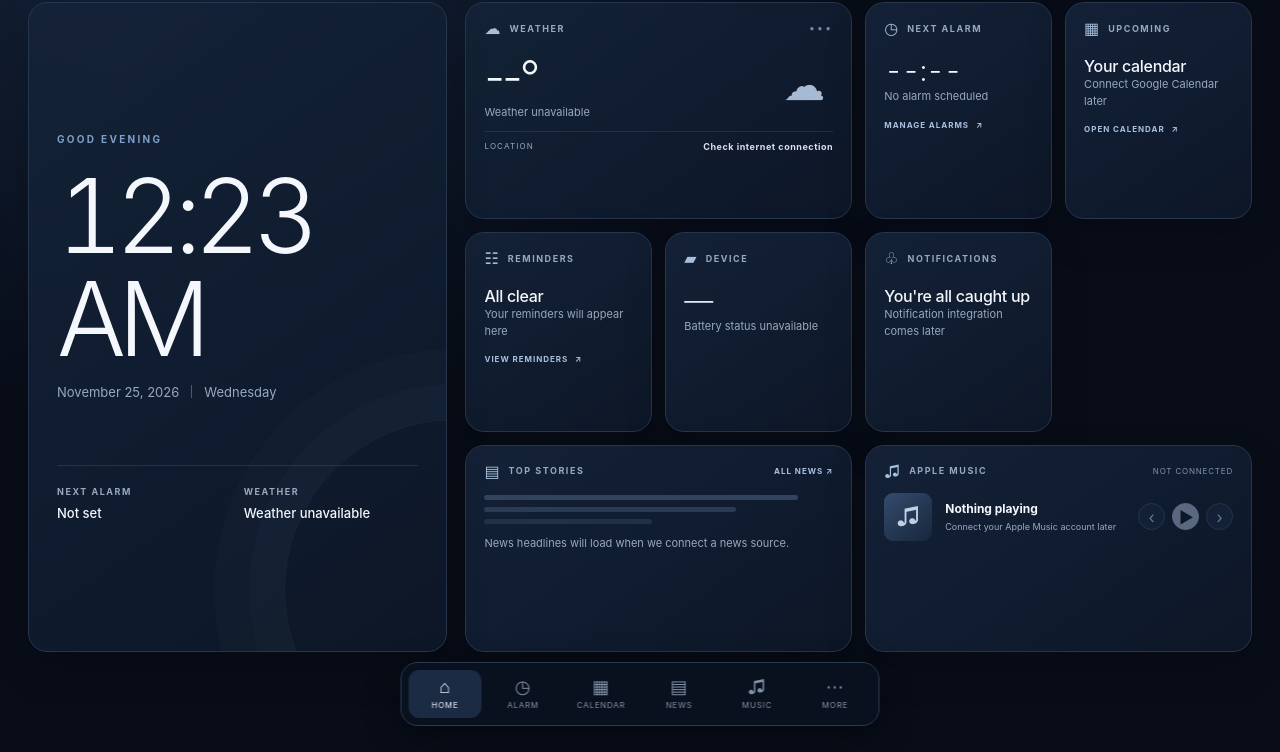
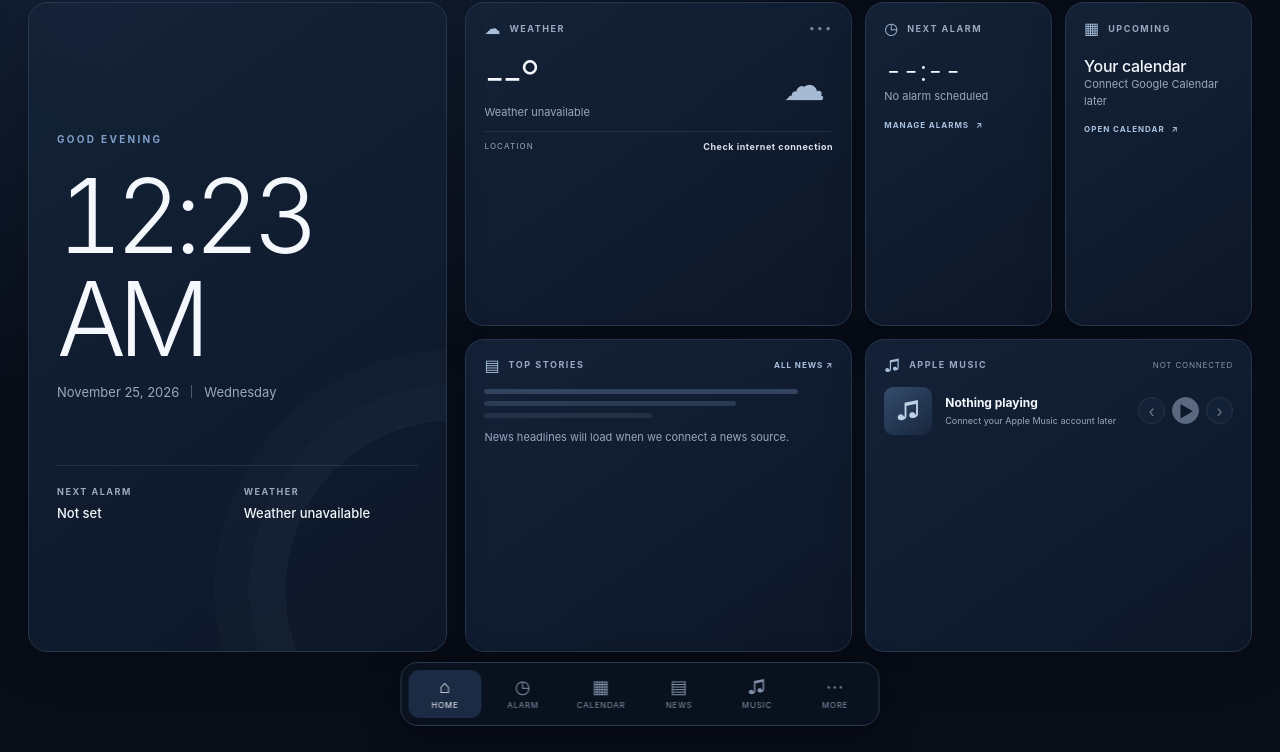
Before and after one commit to n97nzg5hfc-source/nightstand, a plain HTML site: page index.html in a window 1280 px wide. Shown: the part 60-812 px from the top of the page. Drawn offline with Linux system fonts and the light colour scheme; no server answers.

Commit message:
Update index.html

```diff
--- a/index.html
+++ b/index.html
@@ -49,25 +49,6 @@
             <button class="text-action" data-page="calendar">OPEN CALENDAR <span>↗</span></button>
           </article>
 
-          <article class="widget reminders">
-            <div class="widget-head"><span class="widget-icon">☷</span><span class="widget-label">REMINDERS</span></div>
-            <div class="widget-value small-value">All clear</div>
-            <div class="muted">Your reminders will appear here</div>
-            <button class="text-action" data-page="reminders">VIEW REMINDERS <span>↗</span></button>
-          </article>
-
-          <article class="widget battery">
-            <div class="widget-head"><span class="widget-icon">▰</span><span class="widget-label">DEVICE</span></div>
-            <div class="widget-value" id="battery-value">—</div>
-            <div class="muted" id="battery-caption">Battery status unavailable</div>
-          </article>
-
-          <article class="widget notifications">
-            <div class="widget-head"><span class="widget-icon">♧</span><span class="widget-label">NOTIFICATIONS</span></div>
-            <div class="widget-value small-value">You're all caught up</div>
-            <div class="muted">Notification integration comes later</div>
-          </article>
-
           <article class="widget news span-2">
             <div class="widget-head"><span class="widget-icon">▤</span><span class="widget-label">TOP STORIES</span><button class="small-link" data-page="news">ALL NEWS ↗</button></div>
             <div class="news-placeholder"><span class="news-line"></span><span class="news-line short"></span><span class="news-line shorter"></span></div>
@@ -94,13 +75,10 @@
 
         <div class="alarm-builder">
           <h2>Create an alarm</h2>
-
           <label for="alarm-time">Alarm time</label>
           <input type="time" id="alarm-time" value="07:00">
-
           <label for="alarm-name">Alarm name</label>
           <input type="text" id="alarm-name" placeholder="Morning alarm">
-
           <label>Repeat on</label>
           <div class="alarm-days">
             <label><input type="checkbox" value="1"> Mon</label>
@@ -111,19 +89,16 @@
             <label><input type="checkbox" value="6"> Sat</label>
             <label><input type="checkbox" value="0"> Sun</label>
           </div>
-
           <label for="alarm-sound">Alarm sound</label>
           <select id="alarm-sound">
             <option value="gentle">Gentle</option>
             <option value="digital">Digital</option>
             <option value="classic">Classic</option>
           </select>
-
           <label class="volume-option">
             <input type="checkbox" id="alarm-gradual" checked>
             Gradually increase volume
           </label>
-
           <button id="add-alarm" type="button">+ Add alarm</button>
         </div>
 
@@ -131,7 +106,6 @@
         <div id="alarm-list">
           <p class="muted">No alarms created yet.</p>
         </div>
-
         <p class="muted">Important: browser alarms may not sound when NIGHTSTAND is closed or suspended. Keep the iPad Clock app as your reliable backup.</p>
       </section>
     </main>
```
